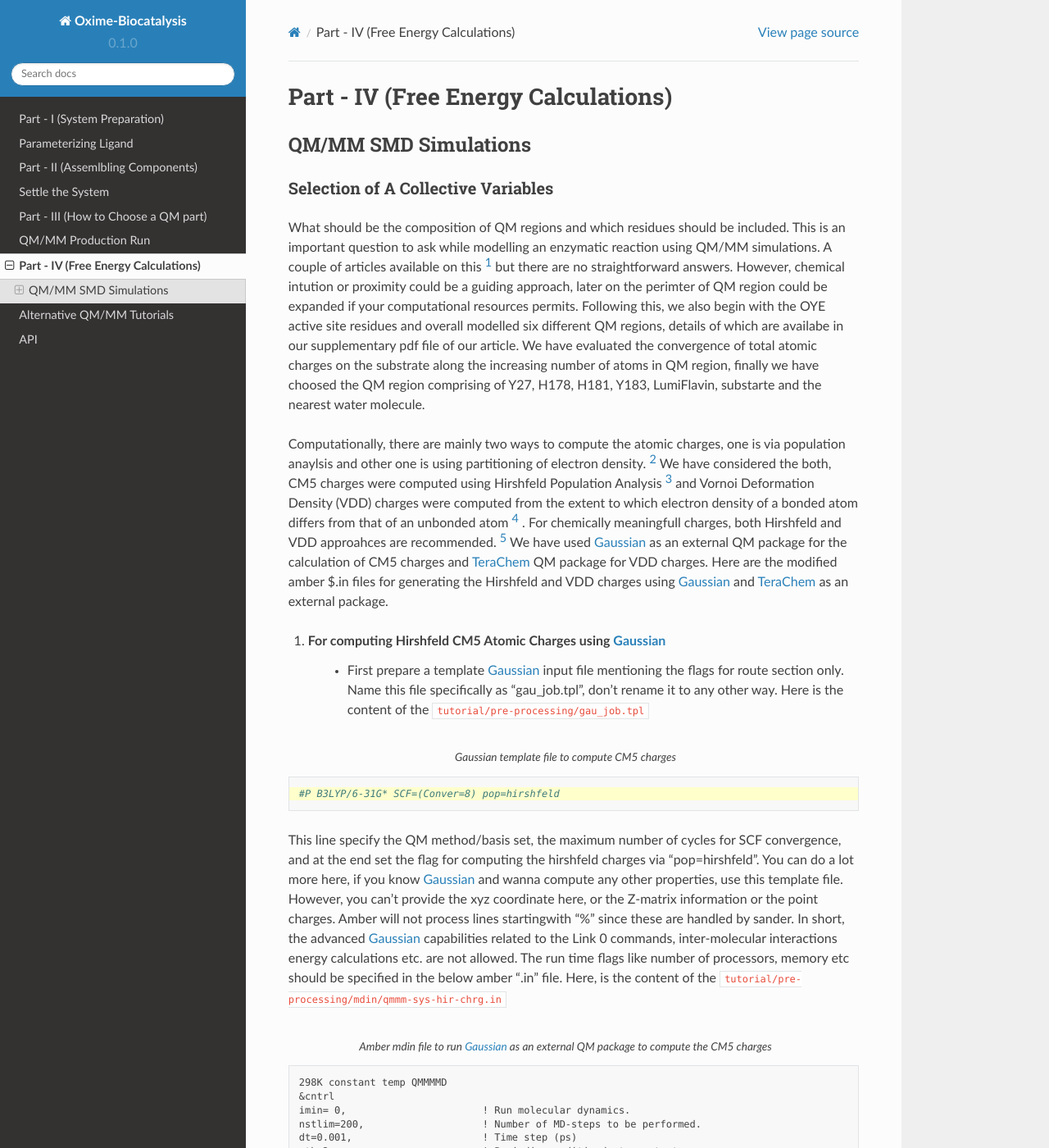
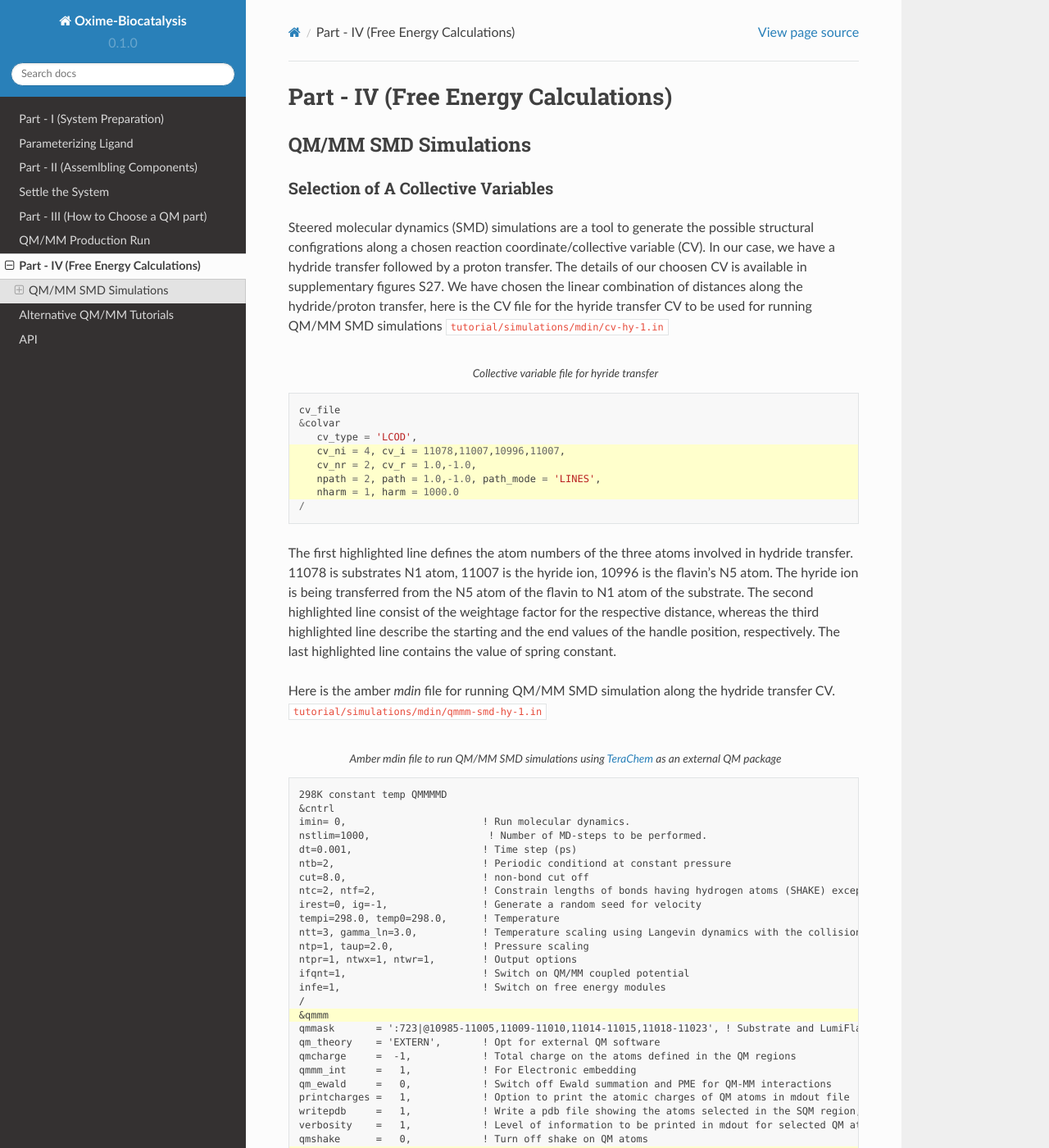
Before and after one commit to hopanoid/Enzyme-Reaction-Dynamics-Tutorial, a Sphinx documentation site: the page built from docs/source/7-smd_simulations.rst, in a window 1280 px wide and 1400 px high. Shown: the whole window at 82% size. Built offline with Sphinx 7.4.7 and the Read the Docs theme 2.0.0, drawn with Linux system fonts in a browser that asks for light colours; some of the changed text lies outside the part shown.

Commit message:
CV for SMD simulations explained

```diff
--- a/docs/source/7-smd_simulations.rst
+++ b/docs/source/7-smd_simulations.rst
@@ -15,29 +15,35 @@ QM/MM SMD Simulations
 Selection of A Collective Variables
 ===================================
 
-What should be the composition of QM regions and which residues should be included. This is an important question to ask while modelling an enzymatic reaction using QM/MM simulations. A couple of articles available on this [#f1]_ but there are no straightforward answers. However, chemical intution or proximity could be a guiding approach, later on the perimter of QM region could be expanded if your computational resources permits. Following this, we also begin with the OYE active site residues and overall modelled six different QM regions, details of which are availabe in our supplementary pdf file of our article. We have evaluated the convergence of total atomic charges on the substrate along the increasing number of atoms in QM region, finally we have choosed the QM region comprising of Y27, H178, H181, Y183, LumiFlavin, substarte and the nearest water molecule.
-
-Computationally, there are mainly two ways to compute the atomic charges, one is via population anaylsis and other one is using partitioning of electron density. [#f2]_ We have considered the both, CM5 charges were computed using Hirshfeld Population Analysis [#f3]_ and Vornoi Deformation Density (VDD) charges were computed from the extent to which electron density of a bonded atom differs from that of an unbonded atom [#f4]_ . For chemically meaningfull charges, both Hirshfeld and VDD approahces are recommended. [#f5]_ We have used Gaussian_ as an external QM package for the calculation of CM5 charges and TeraChem_ QM package for VDD charges. Here are the modified amber $.in files for generating the Hirshfeld and VDD charges using Gaussian_ and TeraChem_ as an external package.
-
-1. For computing Hirshfeld CM5 Atomic Charges using Gaussian_
-        * First prepare a template Gaussian_ input file mentioning the flags for route section only. Name this file specifically as "gau_job.tpl", don't rename it to any other way. Here is the content of the :file:`tutorial/pre-processing/gau_job.tpl`
+Steered molecular dynamics (SMD) simulations are a tool to generate the possible structural configrations along a chosen reaction coordinate/collective variable (CV). In our case, we have a hydride transfer followed by a proton transfer. The details of our choosen CV is available in supplementary figures S27. We have chosen the linear combination of distances along the
+hydride/proton transfer, here is the CV file for the hyride transfer CV to be used for running QM/MM SMD simulations :file:`tutorial/simulations/mdin/cv-hy-1.in`
 
 .. code-block::
-        :emphasize-lines: 1
-        :caption: Gaussian template file to compute CM5 charges
+        :emphasize-lines: 4,5,6,7
+        :caption: Collective variable file for hyride transfer
 
-        #P B3LYP/6-31G* SCF=(Conver=8) pop=hirshfeld
+        cv_file
+        &colvar
+           cv_type = 'LCOD',
+           cv_ni = 4, cv_i = 11078,11007,10996,11007,
+           cv_nr = 2, cv_r = 1.0,-1.0,
+           npath = 2, path = 1.0,-1.0, path_mode = 'LINES',
+           nharm = 1, harm = 1000.0
+        /
 
-This line specify the QM method/basis set, the maximum number of cycles for SCF convergence, and at the end set the flag for computing the hirshfeld charges via "pop=hirshfeld". You can do a lot more here, if you know Gaussian_ and wanna compute any other properties, use this template file. However, you can't provide the xyz coordinate here, or the Z-matrix information or the point charges. Amber will not process lines startingwith "%" since these are handled by sander. In short, the advanced Gaussian_ capabilities related to the Link 0 commands, inter-molecular interactions energy calculations etc. are not allowed. The run time flags like number of processors, memory etc should be specified in the below amber ".in" file. Here, is the content of the :file:`tutorial/pre-processing/mdin/qmmm-sys-hir-chrg.in`
+The first highlighted line defines the atom numbers of the three atoms involved in hydride transfer. 11078 is substrates N1 atom, 11007 is the hyride ion, 10996 is the flavin's N5 atom. The hyride ion is being transferred from the N5 atom of the flavin to N1 atom of the substrate. The second highlighted line consist of the weightage factor for the respective distance, whereas the third highlighted line describe the starting and the end values of the handle position, respectively. The last highlighted line contains the value of spring constant.
+
+
+Here is the amber *mdin* file for running QM/MM SMD simulation along the hydride transfer CV. :file:`tutorial/simulations/mdin/qmmm-smd-hy-1.in`
 
 .. code-block::
-        :emphasize-lines: 17,27,28,29,30,31,32
-        :caption: Amber mdin file to run Gaussian_ as an external QM package to compute the CM5 charges
+        :emphasize-lines: 17,27,28,29,30,31,32,33,34,35
+        :caption: Amber mdin file to run QM/MM SMD simulations using TeraChem_ as an external QM package
 
         298K constant temp QMMMMD
         &cntrl
         imin= 0,                       ! Run molecular dynamics.
-        nstlim=200,                    ! Number of MD-steps to be performed.
+        nstlim=1000,                    ! Number of MD-steps to be performed.
         dt=0.001,                      ! Time step (ps)
         ntb=2,                         ! Periodic conditiond at constant pressure
         cut=8.0,                       ! non-bond cut off
@@ -48,62 +54,7 @@ This line specify the QM method/basis set, the maximum number of cycles for SCF
         ntp=1, taup=2.0,               ! Pressure scaling
         ntpr=1, ntwx=1, ntwr=1,        ! Output options
         ifqnt=1,                       ! Switch on QM/MM coupled potential
-        /
-        &qmmm
-        qmmask       = ':723|@10985-11005,11009-11010,11014-11015,11018-11023', ! Substrate and LumiFlavin atoms selected in the QM region
-        qm_theory    = 'EXTERN',       ! Opt for external QM software
-        qmcharge     =  -1,            ! Total charge on the atoms defined in the QM regions
-        qmmm_int     =   1,            ! For Electronic embedding
-        qm_ewald     =   0,            ! Switch off Ewald summation and PME for QM-MM interactions
-        printcharges =   1,            ! Option to print the atomic charges of QM atoms in mdout file
-        writepdb     =   1,            ! Write a pdb file showing the atoms selected in the SQM region, a good choice to verify selected atoms
-        verbosity    =   1,            ! Level of information to be printed in mdout for selected QM atoms
-        qmshake      =   0,            ! Turn off shake on QM atoms
-        /
-        &gau                           ! Syntax for using Gaussian as external QM software
-        method       = 'B3LYP',        ! Choice of QM theory
-        basis        = '6-31G*',       ! Basis set
-        num_threads  =  72,            ! Choice for number of CPUs to use for Gaussian
-        mem          = '64GB',         ! Amount of RAM to use
-        use_template =  1,             ! Read Gaussian template file "gau_job.tpl"
-        dipole = 1,                    ! Print the dipole moment
-        /
-
-2. For computing VDD Atomic Charges using TeraChem_
-        * First prepare a template TeraChem_ input file mentioning the flags for VDD charges. Name this file specifically as "tc_job.tpl", don't rename it to any other way. Here is the content of the :file:`tutorial/pre-processing/tc_job.tpl`
-
-.. code-block::
-        :emphasize-lines: 3,4,5,6
-        :caption: Terachem template file to compute VDD charges
-
-        # Run using SANDER file-based interface for TeraChem
-        #
-                basis 6-31g*
-                method b3lyp
-                precision mixed
-                poptype vdd
-        end
-
-These highlighted lines specify the basis set, QM method, the mixed precision (most effiecint way), and at the end set the flag for computing the vdd charges. You can do a lot more here, if you know TeraChem_ and wanna compute any other properties, use this template file. The run time flags like number of GPUs, memory etc should be specified in the below amber ".in" file. Here, is the content of the :file:`tutorial/pre-processing/mdin/qmmm-sys-vdd-chrg.in`
-
-.. code-block::
-        :emphasize-lines: 17,27,28,29,30,31,32,33,34,35
-        :caption: Amber mdin file to run TeraChem_ as an external QM package to compute the VDD charges
-
-        298K constant temp QMMMMD
-        &cntrl
-        imin= 0,                       ! Run molecular dynamics.
-        nstlim=200,                    ! Number of MD-steps to be performed.
-        dt=0.001,                      ! Time step (ps)
-        ntb=2,                         ! Periodic conditiond at constant pressure
-        cut=8.0,                       ! non-bond cut off
-        ntc=2, ntf=2,                  ! Constrain lengths of bonds having hydrogen atoms (SHAKE) except flavin hydride HN5
-        irest=0, ig=-1,                ! Generate a random seed for velocity
-        tempi=298.0, temp0=298.0,      ! Temperature
-        ntt=3, gamma_ln=3.0,           ! Temperature scaling using Langevin dynamics with the collision frequency in gamma_ln (ps−1)
-        ntp=1, taup=2.0,               ! Pressure scaling
-        ntpr=1, ntwx=1, ntwr=1,        ! Output options
-        ifqnt=1,                       ! Switch on QM/MM coupled potential
+        infe=1,                        ! Switch on free energy modules
         /
         &qmmm
         qmmask       = ':723|@10985-11005,11009-11010,11014-11015,11018-11023', ! Substrate and LumiFlavin atoms selected in the QM region
@@ -126,6 +77,12 @@ These highlighted lines specify the basis set, QM method, the mixed precision (m
         gpuids       =  0,1,           ! Specify the GPU ids
         use_template = 1,              ! Read the TeraChem template file "tc_job.tpl"
         /
+        &smd
+        output_file = 'smd-hy-1.txt'
+        output_freq = 1
+        cv_file = 'cv-hy-1.in'
+        /
+
 
 Now, its time to demonstrate how to compute and collect these charges while running QM/MM MD simulations with *sander*. We are going to trick the *sander* output using bash scripting and will navigate the Gaussian_ and TeraChem_ output to a separate directory. We will use QM/MM minimised structure as an input for this step and will run 5 independent 200 ps QM/MM MD runs for each of the QM system under investigation. As you can read in the above *amber* mdin file, we are using a timestep of 1 fs, so in total we should have 1000 frames to analyse for each of the QM systems. Here is the content of the :file:`tutorial/pre-processing/2-amber-qm-vs-hirs-chrgs.sh`
 
--- a/docs/source/index.rst
+++ b/docs/source/index.rst
@@ -65,6 +65,9 @@ perform orbital analysis. An initial structure is provided, which can be found i
 :file:`tutorial/metadata/input_structures` directory, as well as the input files that
 are necessary for running Amber. The overall workflow consists of the following steps:
 
+Contents
+--------
+
 .. toctree::
    1-protein
    2-ligand
```
